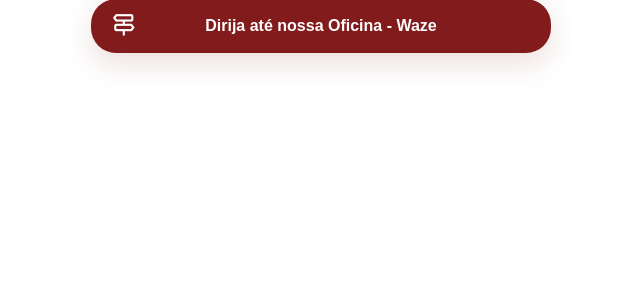
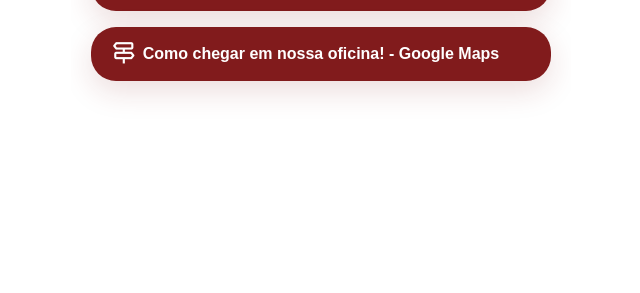
Before and after one commit to vipcarge/links, a plain HTML site: page index.html in a window 1280 px wide. Shown: the part 507-800 px from the top of the page, without its empty margins (319-959 px from the left). Drawn offline with nearby package versions, Linux system fonts and the light colour scheme.

Commit message:
Update index.html

```diff
--- a/index.html
+++ b/index.html
@@ -20,11 +20,9 @@
                 </h1>
                 <p>
                     <br>Cuidando do seu carro com excelência
-                    <br>
                     <br>Serviços Especializados
                     <br>Alinhamento
                     <br>Balanceamento
-                    <br>
                     <br>(12) 99185 2645
                     <br>@vip.car.ge
                 </p>
@@ -47,7 +45,13 @@
                 <a target="_blank" href="https://ul.waze.com/ul?place=ChIJ2Za_4hTLzZQR1MrPc8DFepM&ll=-23.29626840%2C-45.95939380&navigate=yes">
                     <i class='bx bx-directions'></i>
                     <span>
-                        Dirija até nossa Oficina - Waze
+                        Como chegar em nossa oficina! - Waze
+                    </span>
+                </a>
+                 <a target="_blank" href="https://goo.gl/maps/3a5ZhbhLXnNhF1cN7">
+                    <i class='bx bx-directions'></i>
+                    <span>
+                        Como chegar em nossa oficina! - Google Maps
                     </span>
                 </a>
             </div>
```
